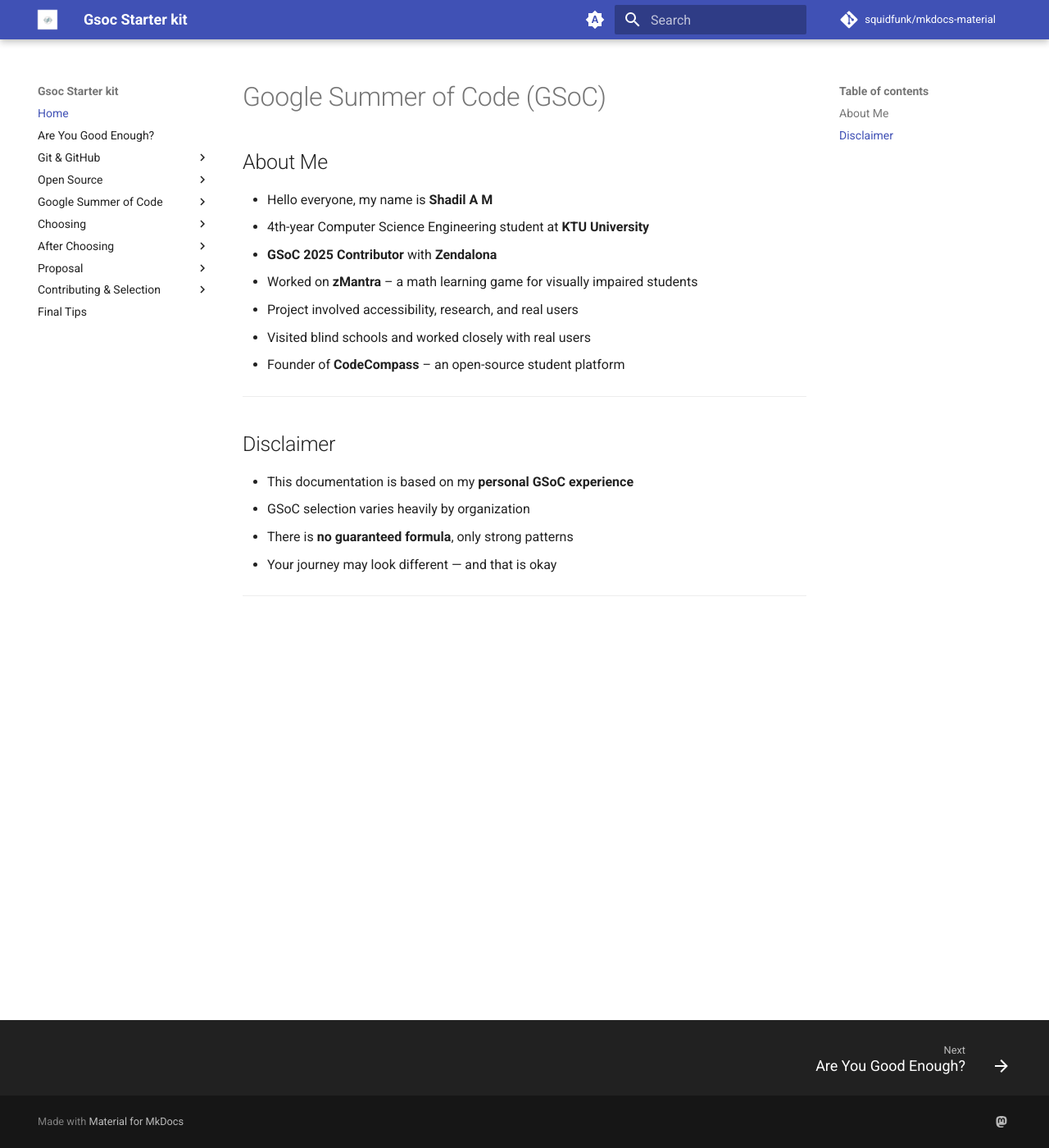
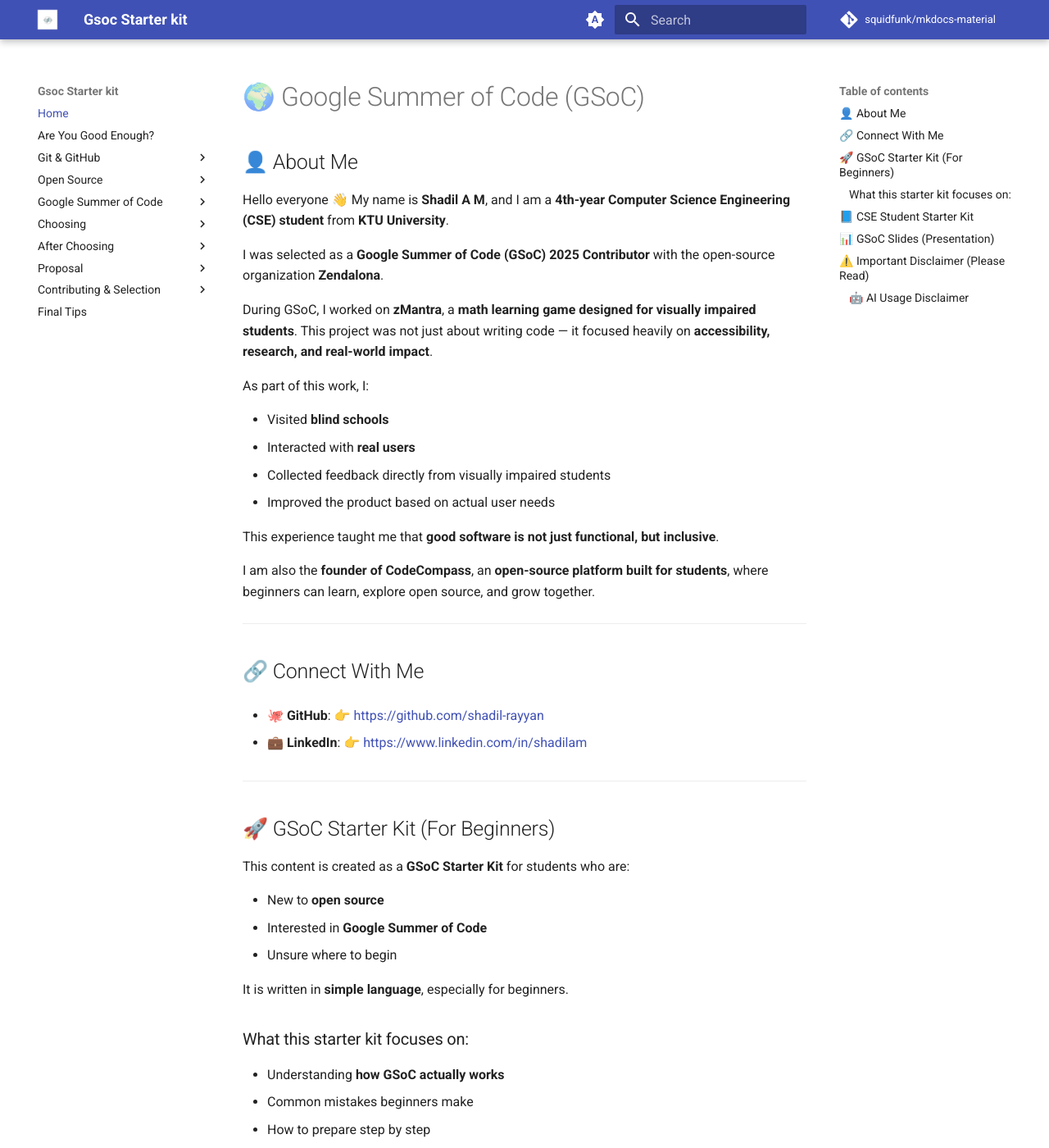
Before and after one commit to shadil-rayyan/gsoc_starter_guide, an MkDocs documentation site: the page built from docs/index.md, in a window 1280 px wide and 1400 px high. Shown: the whole window at 82% size. Built offline with MkDocs 1.6.1 and Material for MkDocs 9.7.7, drawn with Linux system fonts in a browser that asks for light colours; comment, search, counter and statistics services are not loaded; some of the changed text lies outside the part shown.

Commit message:
feat(home)updated hoome page

```diff
--- a/docs/index.md
+++ b/docs/index.md
@@ -1,23 +1,114 @@
-# Google Summer of Code (GSoC)
 
 
-## About Me
+# 🌍 Google Summer of Code (GSoC)
 
-- Hello everyone, my name is **Shadil A M**
-- 4th-year Computer Science Engineering student at **KTU University**
-- **GSoC 2025 Contributor** with **Zendalona**
-- Worked on **zMantra** – a math learning game for visually impaired students
-- Project involved accessibility, research, and real users
-- Visited blind schools and worked closely with real users
-- Founder of **CodeCompass** – an open-source student platform
+## 👤 About Me
+
+Hello everyone 👋
+My name is **Shadil A M**, and I am a **4th-year Computer Science Engineering (CSE) student** from **KTU University**.
+
+I was selected as a **Google Summer of Code (GSoC) 2025 Contributor** with the open-source organization **Zendalona**.
+
+During GSoC, I worked on **zMantra**, a **math learning game designed for visually impaired students**.
+This project was not just about writing code — it focused heavily on **accessibility, research, and real-world impact**.
+
+As part of this work, I:
+
+* Visited **blind schools**
+* Interacted with **real users**
+* Collected feedback directly from visually impaired students
+* Improved the product based on actual user needs
+
+This experience taught me that **good software is not just functional, but inclusive**.
+
+I am also the **founder of CodeCompass**, an **open-source platform built for students**, where beginners can learn, explore open source, and grow together.
 
 ---
 
-## Disclaimer
+## 🔗 Connect With Me
 
-- This documentation is based on my **personal GSoC experience**
-- GSoC selection varies heavily by organization
-- There is **no guaranteed formula**, only strong patterns
-- Your journey may look different — and that is okay
+* 🐙 **GitHub**:
+  👉 [https://github.com/shadil-rayyan](https://github.com/shadil-rayyan)
+
+* 💼 **LinkedIn**:
+  👉 [https://www.linkedin.com/in/shadilam](https://www.linkedin.com/in/shadilam)
 
 ---
+
+## 🚀 GSoC Starter Kit (For Beginners)
+
+This content is created as a **GSoC Starter Kit** for students who are:
+
+* New to **open source**
+* Interested in **Google Summer of Code**
+* Unsure where to begin
+
+It is written in **simple language**, especially for beginners.
+
+### What this starter kit focuses on:
+
+* Understanding **how GSoC actually works**
+* Common mistakes beginners make
+* How to prepare step by step
+* What matters more than “just coding”
+
+⚠️ This is **not an official GSoC guide**, but a **student-to-student learning resource**.
+
+---
+
+## 📘 CSE Student Starter Kit
+
+I have also created a **CSE Starter Kit** to help students who are just beginning their Computer Science journey.
+
+🔗 **CSE Student Starter Guide**:
+👉 [https://shadil-rayyan.github.io/cse-student-starter-guide/](https://shadil-rayyan.github.io/cse-student-starter-guide/)
+
+This guide helps students with:
+
+* Getting started in **Computer Science**
+* Learning programming the right way
+* Understanding tools like GitHub
+* Avoiding confusion in early college years
+
+It is especially useful for **first-year and second-year students**.
+
+---
+
+## 📊 GSoC Slides (Presentation)
+
+I have created a **GSoC presentation** to explain the program visually and clearly.
+
+🔗 **GSoC Slides (PPT)**:
+👉 [https://gsoc-slides-lemon.vercel.app/](https://gsoc-slides-lemon.vercel.app/)
+
+This presentation is useful for:
+
+* College sessions
+* GSoC awareness talks
+* Beginners who prefer slides over long text
+
+---
+
+## ⚠️ Important Disclaimer (Please Read)
+
+* This documentation is based **only on my personal GSoC experience**
+* GSoC selection **varies a lot by organization and mentors**
+* There is **no guaranteed formula** for selection
+* Your journey may be very different — and that is completely okay
+
+### 🤖 AI Usage Disclaimer
+
+* I have used **AI tools** to:
+
+  * Write content faster
+  * Improve clarity and structure
+  * Organize ideas better
+* Because of this, **some information may be incomplete or slightly incorrect**
+* Readers are strongly advised to:
+
+  * Cross-check with **official GSoC documentation**
+  * Verify organization-specific rules
+
+Please treat this as a **learning reference**, not absolute truth.
+
+---
```
